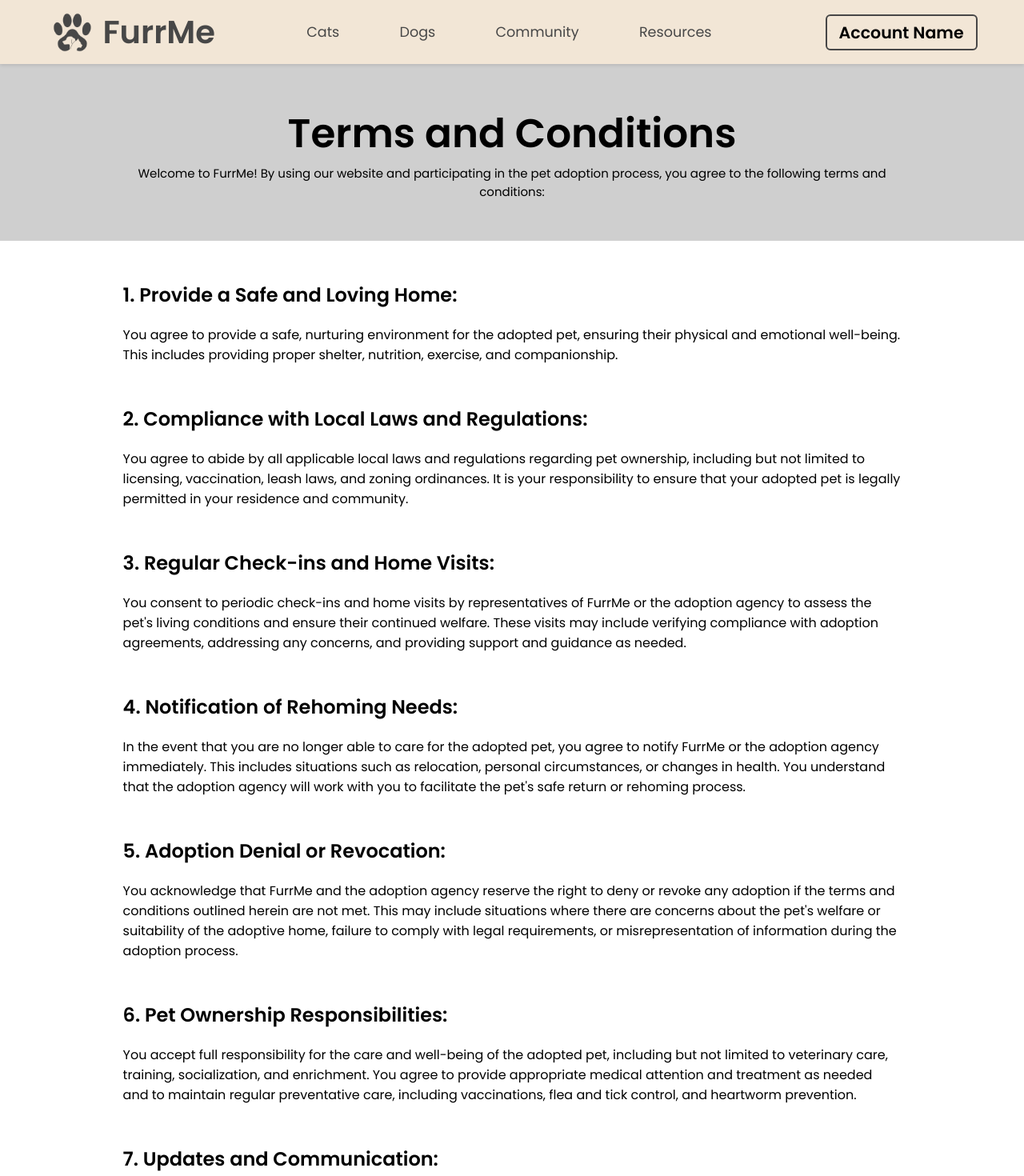
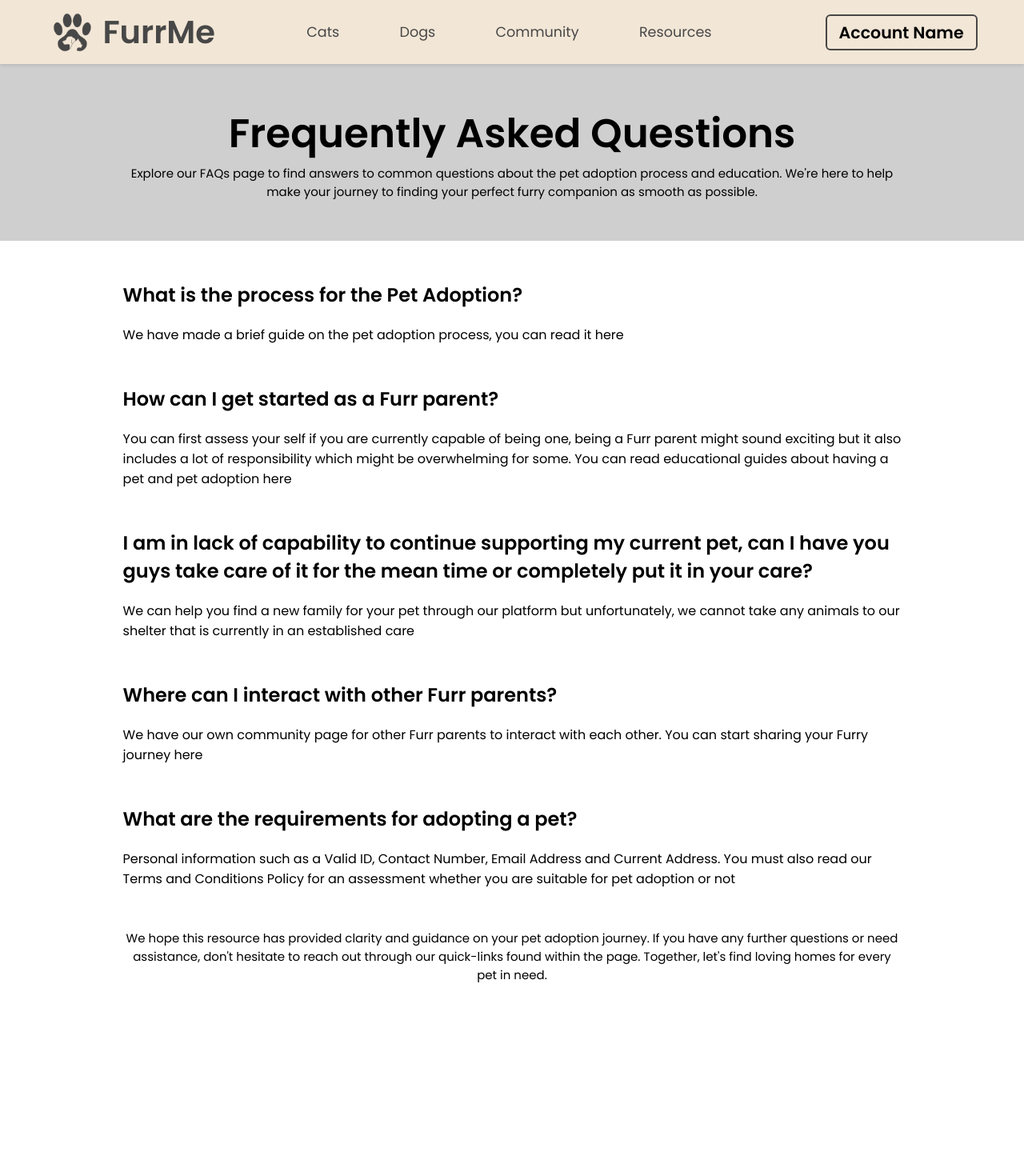
Before and after one commit to Right-Click-Inspect/FurrMe-v3, a React (Create React App) app: page / in a window 1280 px wide. Shown: the top 1470 px of the page at 80% size. After the commit the page ends 1280 px from the top, so only its background shows below. Built offline with nearby package versions, Linux system fonts and the light colour scheme.

Commit message:
FAQs page added & Added Pet Info Preview within Adoption Verification Page

```diff
--- a/src/App.js
+++ b/src/App.js
@@ -16,6 +16,7 @@ import ManageProfile from "./components/ManageProfile";
 import Resources from "./components/Resources";
 import Footer from "./components/Footer";
 import TermsAndConditions from "./components/TermsAndConditions";
+import FAQs from "./components/FAQs";
 
 import { BrowserRouter as Router } from "react-router-dom";
 
@@ -23,7 +24,7 @@ function App() {
     return (
         <div className="App">
             <Router>
-                <TermsAndConditions />
+                <FAQs />
             </Router>
         </div>
     );
--- a/src/components/AdoptionVerification.css
+++ b/src/components/AdoptionVerification.css
@@ -21,8 +21,44 @@
     --hoverColor: #d4bb9a;
 }
 
+.adoptionVerificationContainer {
+    padding-top: 80px;
+    display: flex;
+    flex-wrap: wrap;
+}
+
+.adoptionVerificationContainer .petDetails {
+    width: 30%;
+    display: flex;
+    flex-direction: column;
+    align-items: center;
+    padding: 5%;
+
+}
+
+.adoptionVerificationContainer .petDetails .petDetailsImgContainer {
+    max-width: 300px;
+    height: auto;
+    border-radius: 7px;
+    overflow: hidden;
+}
+
+.adoptionVerificationContainer .petDetails h3 {
+    padding-bottom: 20px;
+}
+
+.adoptionVerificationContainer .petDetails .petDetailsImgContainer .petDetailsImg {
+    width: 100%;
+    height: 100%;
+    object-fit: cover;
+}
+
+.adoptionVerificationContainer .petDetails h2 {
+    font-size: 40px;
+}
+
 .adoptionVerification {
-    padding-top: 80px;
+    flex: 1;
     display: flex;
     flex-direction: column;
     align-items: center;
@@ -31,7 +67,6 @@
 .adoptionVerification .header {
     margin-top: 20px;
     width: 60%;
-    height: 100px;
     padding: 10px 20px;
 }
 
@@ -45,7 +80,7 @@
 }
 
 .adoptionVerification .inputContainer {
-    width: 60%;
+    width: 70%;
     padding: 30px;
     display: flex;
     flex-direction: column;
@@ -115,7 +150,7 @@
     margin-top: 20px;
     border: none;
     background-color: rgb(233, 233, 233);
-    width: 60%;
+    width: 70%;
     padding: 8px 20px;
     border-radius: 7px;
     font-size: 15px;
@@ -131,7 +166,7 @@
 
 .termsAndConditions {
     position: relative;
-    width: 60%;
+    width: 70%;
 }
 
 .TAC-list {
@@ -148,7 +183,7 @@
     background-color: var(--primaryTextColor);
     color: white;
     padding: 8px;
-    width: 60%;
+    width: 70%;
     border-radius: 7px;
     cursor: pointer;
     margin: 15px 0;
--- a/src/components/AdoptionVerification.js
+++ b/src/components/AdoptionVerification.js
@@ -3,6 +3,7 @@ import "../components/AdoptionVerification.css";
 import Navbar from "../components/Navbar";
 import { FaChevronDown, FaChevronUp } from "react-icons/fa6";
 import { IoIosCloseCircleOutline } from "react-icons/io";
+import petPrevImg from "../assets/pet photos/cat photos/cat_img1.jpg";
 
 function AdoptionVerification() {
     const [showTerms, setShowTerms] = useState(false);
@@ -34,12 +35,20 @@ function AdoptionVerification() {
     return (
         <div>
             <Navbar />
+            <div className="adoptionVerificationContainer">
+                <div className="petDetails">
+                    <h3>Pet for Adoption: </h3>
+                    <div className="petDetailsImgContainer">
+                        <img className="petDetailsImg" src={petPrevImg} />
+                    </div>
+                    <h2 className="petName">Loky</h2>
+                </div>
                 <div className="adoptionVerification">
                     <div className="header">
                         <h2>Verify Pet Adoption Application</h2>
                         <p>
-                        Please provide the following information to verify your
-                        pet adoption application. This helps ensure the
+                            Please provide the following information to verify
+                            your pet adoption application. This helps ensure the
                             well-being of our furry friends.
                         </p>
                     </div>
@@ -98,11 +107,12 @@ function AdoptionVerification() {
                             className="TAC-list"
                             style={{ display: showTerms ? "block" : "none" }}
                         >
-                        1. Provide a safe and loving home for the adopted pet,
-                        ensuring their well-being and proper care. <br />
-                        2. Comply with all local laws and regulations regarding
-                        pet ownership, including licensing and vaccination
-                        requirements.
+                            1. Provide a safe and loving home for the adopted
+                            pet, ensuring their well-being and proper care.{" "}
+                            <br />
+                            2. Comply with all local laws and regulations
+                            regarding pet ownership, including licensing and
+                            vaccination requirements.
                             <br />
                             3. Agree to regular check-ins and home visits by the
                             adoption agency to ensure the pet's continued
@@ -111,11 +121,12 @@ function AdoptionVerification() {
                             4. Notify the adoption agency immediately if the pet
                             needs to be rehomed for any reason. <br />
                             5. Understand that the adoption agency reserves the
-                        right to deny or revoke the adoption if the terms and
-                        conditions are not met.
+                            right to deny or revoke the adoption if the terms
+                            and conditions are not met.
                         </p>
                     </div>
                     <button className="submitBtn">Submit</button>
+                </div>
             </div>
         </div>
     );
--- /dev/null
+++ b/src/components/FAQs.css
@@ -0,0 +1,69 @@
+@import url("https://fonts.googleapis.com/css2?family=Poppins:wght@200;400;500;600&display=swap");
+*,
+*::before,
+*::after {
+    box-sizing: border-box;
+}
+
+* {
+    margin: 0;
+    padding: 0;
+    list-style: none;
+    text-decoration: none;
+    scroll-behavior: smooth;
+    font-family: "Poppins", sans-serif;
+    transition: 0.2s;
+}
+
+:root {
+    --mainColor: #f2e6d6;
+    --primaryTextColor: #474747;
+    --hoverColor: #d4bb9a;
+}
+
+.FAQs-page {
+    padding-top: 80px;
+    min-height: 100vh;
+    display: flex;
+    flex-direction: column;
+}
+
+.FAQs-page .header {
+    padding: 50px 12%;
+    background-color: rgb(207, 207, 207);
+    display: flex;
+    flex-direction: column;
+    align-items: center;
+}
+
+.FAQs-page .header h1 {
+    font-size: 50px;
+    text-align: center;
+}
+
+.FAQs-page .header p {
+    font-size: 15px;
+    text-align: center;
+}
+
+.FAQs-page .list {
+    padding: 50px 12%;
+}
+
+.FAQs-page .list ul {
+    display: flex;
+    flex-direction: column;
+    gap: 50px;
+}
+
+.FAQs-page .list ul li {
+    display: flex;
+    flex-direction: column;
+    gap: 20px;
+}
+
+.FAQs-page .closing {
+    text-align: center;
+    margin-top: 50px;
+    font-size: 15px;
+}
--- /dev/null
+++ b/src/components/FAQs.js
@@ -0,0 +1,89 @@
+import React from "react";
+import "../components/FAQs.css";
+import Navbar from "../components/Navbar";
+
+function FAQs() {
+    return (
+        <div>
+            <Navbar />
+            <div className="FAQs-page">
+                <div className="header">
+                    <h1>Frequently Asked Questions</h1>
+                    <p className="headerDescription">
+                        Explore our FAQs page to find answers to common
+                        questions about the pet adoption process and education.
+                        We're here to help make your journey to finding your
+                        perfect furry companion as smooth as possible.
+                    </p>
+                </div>
+                <div className="list">
+                    <ul>
+                        <li>
+                            <h2>What is the process for the Pet Adoption?</h2>
+                            <p>
+                                We have made a brief guide on the pet adoption
+                                process, you can read it here
+                            </p>
+                        </li>
+                        <li>
+                            <h2>How can I get started as a Furr parent?</h2>
+                            <p>
+                                You can first assess your self if you are
+                                currently capable of being one, being a Furr
+                                parent might sound exciting but it also includes
+                                a lot of responsibility which might be
+                                overwhelming for some. You can read educational
+                                guides about having a pet and pet adoption here
+                            </p>
+                        </li>
+                        <li>
+                            <h2>
+                                I am in lack of capability to continue
+                                supporting my current pet, can I have you guys
+                                take care of it for the mean time or completely
+                                put it in your care?
+                            </h2>
+                            <p>
+                                We can help you find a new family for your pet
+                                through our platform but unfortunately, we
+                                cannot take any animals to our shelter that is
+                                currently in an established care
+                            </p>
+                        </li>
+                        <li>
+                            <h2>
+                                Where can I interact with other Furr parents?
+                            </h2>
+                            <p>
+                                We have our own community page for other Furr
+                                parents to interact with each other. You can
+                                start sharing your Furry journey here
+                            </p>
+                        </li>
+                        <li>
+                            <h2>
+                                What are the requirements for adopting a pet?
+                            </h2>
+                            <p>
+                                Personal information such as a Valid ID, Contact
+                                Number, Email Address and Current Address. You
+                                must also read our Terms and Conditions Policy
+                                for an assessment whether you are suitable for
+                                pet adoption or not
+                            </p>
+                        </li>
+                    </ul>
+                    <p className="closing">
+                        We hope this resource has provided clarity and guidance
+                        on your pet adoption journey. If you have any further
+                        questions or need assistance, don't hesitate to reach
+                        out through our quick-links found within the page.
+                        Together, let's find loving homes for every pet in need.
+                    </p>
+                </div>
+            </div>
+        </div>
+    );
+}
+
+export default FAQs;
```
Lines whose indentation alone changed are shown as unchanged.
